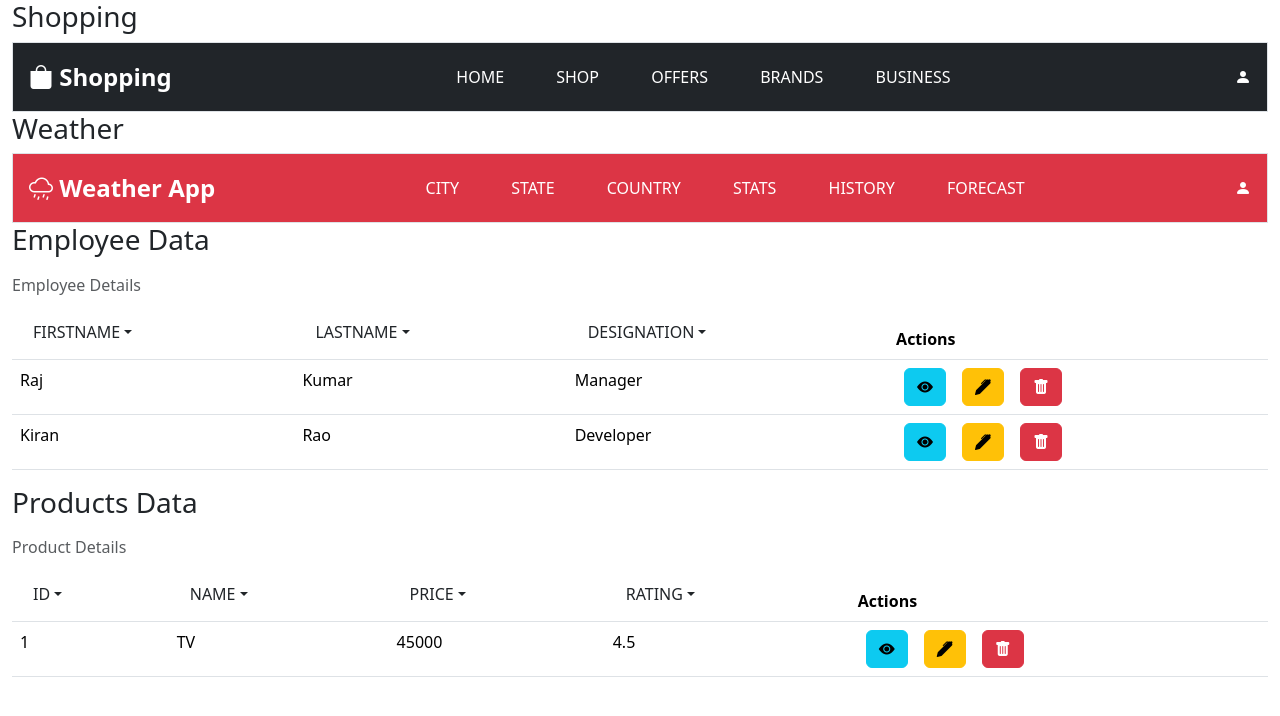
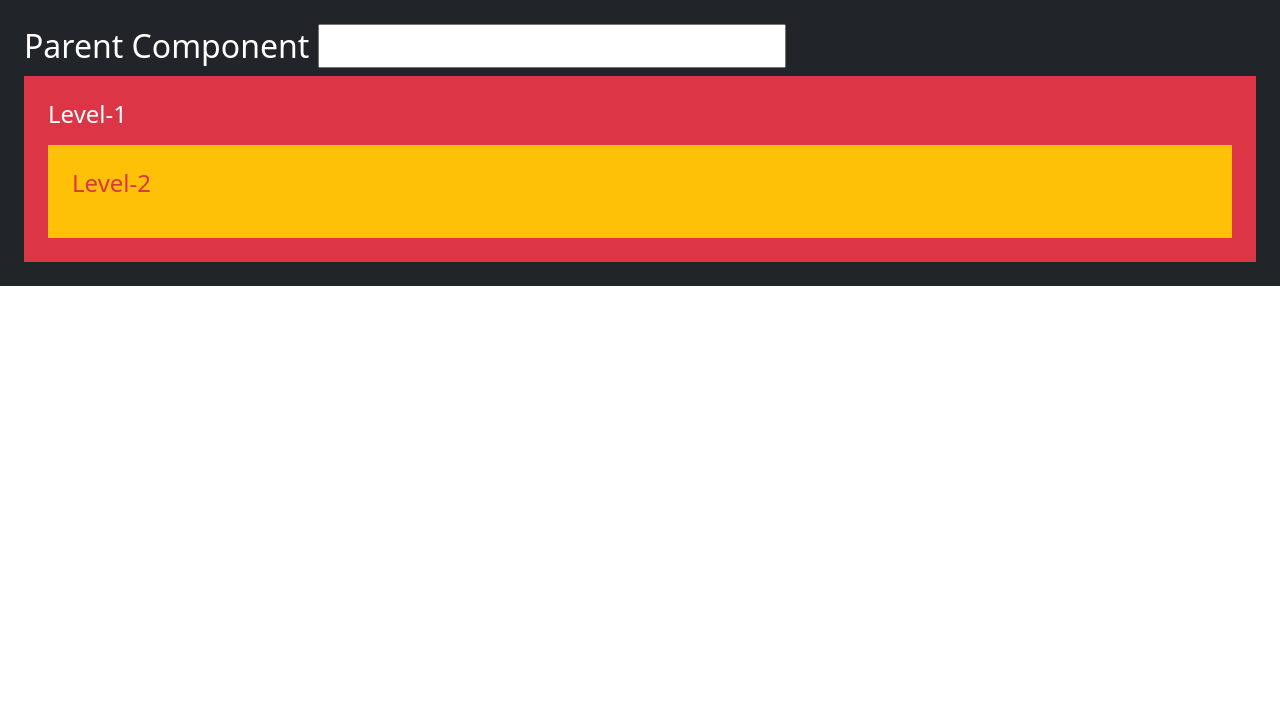
Before and after one commit to SharmaTechGroup/react-7pm-Nov-2026, a React (Vite) app: page / in a window 1280 px wide. Shown: the top 716 px of the page. Built offline with nearby package versions, Linux system fonts and the light colour scheme.

Commit message:
Controlled Components

```diff
--- /dev/null
+++ b/src/components/context-demo/context-demo.jsx
@@ -0,0 +1,41 @@
+import { createContext, useContext, useState } from "react"
+
+let UserContext = createContext(null);
+
+export function Level2(){
+    let context = useContext(UserContext);
+    return(
+        <div className="p-4 bg-warning text-danger">
+            <h4>Level-2</h4>
+            <p>{context}</p>
+        </div>
+    )
+}
+
+export function Level1(){
+    let context = useContext(UserContext);
+    return(
+        <div className="p-4 bg-danger text-white">
+            <h4>Level-1</h4>
+            <p>{context}</p>
+            <Level2 />
+        </div>
+    )
+}
+
+
+export function ContextDemo(){
+
+    const [user,setUser] = useState(null);
+    function handleNameChange(e){
+        setUser(e.target.value)
+    }
+    return(
+        <div className="bg-dark p-4 text-white">
+            <h2>Parent Component <input type="text" onChange={handleNameChange} /> </h2>
+            <UserContext value={user}>
+                <Level1 />
+            </UserContext>
+        </div>
+    )
+}
--- a/src/components/controlled-demo/controlled-demo.jsx
+++ b/src/components/controlled-demo/controlled-demo.jsx
@@ -12,9 +12,9 @@ export function ControlledDemo(){
     return(
         <div className="container-fluid">
             <h3>Shopping</h3>
-            <Navbar theme='bg-dark text-white' brandName='Shopping' brandLogo='bi bi-bag-fill' navItems={['Home', 'Shop', 'Offers', 'Brands', 'Business']} />
+            <Navbar layout="sidebar" theme='bg-dark text-white' brandName='Shopping' brandLogo='bi bi-bag-fill' navItems={['Home', 'Shop', 'Offers', 'Brands', 'Business']} />
             <h3>Weather</h3>
-            <Navbar theme='bg-danger text-white' brandName='Weather App' brandLogo='bi bi-cloud-drizzle' navItems={['City', 'State', 'Country', 'Stats', 'History', 'Forecast']} />
+            <Navbar layout="navbar" theme='bg-danger text-white' brandName='Weather App' brandLogo='bi bi-cloud-drizzle' navItems={['City', 'State', 'Country', 'Stats', 'History', 'Forecast']} />
             <h3>Employee Data</h3>
             <DataGrid caption='Employee Details' data={employees} />
             <h3>Products Data</h3>
--- a/src/controlled-components/navbar.jsx
+++ b/src/controlled-components/navbar.jsx
@@ -1,6 +1,7 @@
 
 export function Navbar(props){
-    return(
+    if(props.layout==="navbar"){
+        return(
         <nav className={`border ${props.theme} border-1 p-3 d-flex align-items-center justify-content-between`}>
             <div>
                 <span className={`fs-4 fw-bold ${props.brandLogo} `}> {props.brandName} </span>
@@ -14,5 +15,20 @@ export function Navbar(props){
                 <span className="bi bi-person-fill"></span>
             </div>
         </nav>
-    )
+        )
+    } else {
+        return(
+            <nav className="d-flex flex-column" style={{width:'250px'}}>
+                <div>
+                <span className={`fs-4 fw-bold ${props.brandLogo} `}> {props.brandName} </span>
+                </div>
+                <ul className="list-group mt-3">
+                  {
+                    props.navItems.map(item=> <li key={item} className="list-group-item my-2 list-group-item-danger"> {item.toUpperCase()} </li>)
+                  }
+                </ul>
+                <button className="btn btn-dark bi bi-person-fill"></button>
+            </nav>
+        )
+    }
 }
--- a/src/main.jsx
+++ b/src/main.jsx
@@ -26,9 +26,10 @@ import { FormikComponentDemo } from './components/formik-component-demo/formik-c
 import { HookFormDemo } from './components/hook-form-demo/hook-form-demo.jsx'
 import { ConditionDemo } from './components/condition-demo/condition-demo.jsx'
 import { ControlledDemo } from './components/controlled-demo/controlled-demo.jsx'
+import { ContextDemo } from './components/context-demo/context-demo.jsx'
 
 createRoot(document.getElementById('root')).render(
 
-    <ControlledDemo />
+    <ContextDemo />
 
 )
```
